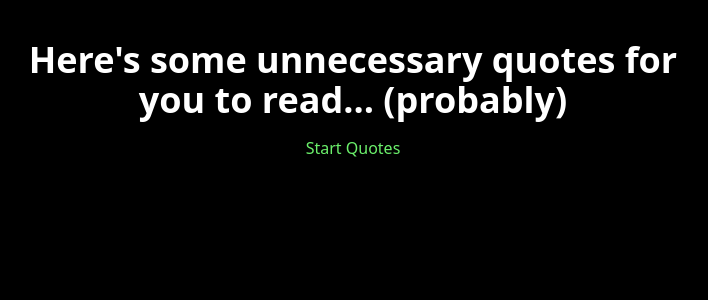
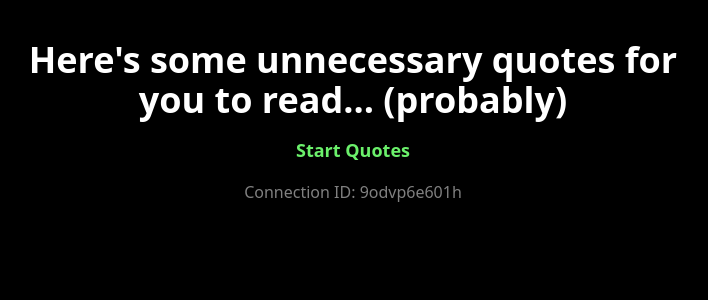
Before and after one commit to raflymln/nextjs-sse-test, a Next.js app: page / in a window 1280 px wide. Shown: the top 300 px of the page, without its empty margins (287-995 px from the left). Built offline with nearby package versions, Linux system fonts and the light colour scheme.

Commit message:
refactor(app): add connectionId and better & clear logging

```diff
--- a/src/app/page.tsx
+++ b/src/app/page.tsx
@@ -2,9 +2,10 @@
 
 import { mc } from "@/lib/functions";
 
-import { Fragment, useCallback, useEffect, useState } from "react";
+import { Fragment, useCallback, useEffect, useMemo, useState } from "react";
 
 export default function Page() {
+    const connectionId = useMemo(() => Math.random().toString(36).slice(2), []);
     const [messages, setMessages] = useState([]);
     const [isConnectionOpen, setIsConnectionOpen] = useState(false);
 
@@ -15,15 +16,15 @@ export default function Page() {
     useEffect(() => {
         if (!isConnectionOpen) return;
 
-        const eventSource = new EventSource("/sse");
+        const eventSource = new EventSource(`/sse?connectionId=${connectionId}`);
 
         eventSource.onopen = () => {
-            console.log("Connection established");
+            console.log("[SSE] Connection established");
         };
 
         eventSource.onmessage = (event) => {
             if (event.data === "OK") {
-                console.log("Received OK message");
+                console.log("[SSE] Received OK message");
                 return;
             }
 
@@ -31,16 +32,16 @@ export default function Page() {
         };
 
         eventSource.onerror = (event) => {
-            console.error("Error:", event);
+            console.error("[SSE] Error:", event);
 
             if (eventSource.readyState === EventSource.CLOSED) {
-                console.log("Connection closed");
+                console.log("[SSE] Connection closed because of an error");
                 setIsConnectionOpen(false);
             }
         };
 
         const cleanup = () => {
-            console.log("Closing connection");
+            console.log("[SSE] Closing connection");
             eventSource.close();
             window.removeEventListener("beforeunload", cleanup);
         };
@@ -48,7 +49,7 @@ export default function Page() {
         window.addEventListener("beforeunload", cleanup);
 
         return cleanup;
-    }, [isConnectionOpen]);
+    }, [connectionId, isConnectionOpen]);
 
     useEffect(() => {
         window.scrollTo({
@@ -68,9 +69,11 @@ export default function Page() {
             ))}
 
             {/* eslint-disable-next-line tailwindcss/no-arbitrary-value */}
-            <button className={mc("hover:opacity-75 duration-200", isConnectionOpen ? "text-[#f06b6b]" : "text-[#6bf06b]")} onClick={onToggleConnection}>
+            <button className={mc("hover:opacity-75 duration-200 font-bold text-lg", isConnectionOpen ? "text-[#f06b6b]" : "text-[#6bf06b]")} onClick={onToggleConnection}>
                 {isConnectionOpen ? "Stop" : "Start"} Quotes
             </button>
+
+            <span className="opacity-50">Connection ID: {connectionId}</span>
 
             <div className="h-96 w-full" />
         </div>
--- a/src/app/sse/route.ts
+++ b/src/app/sse/route.ts
@@ -4,7 +4,14 @@ import { PHASE_PRODUCTION_BUILD } from "next/constants";
 
 export async function GET(request: NextRequest) {
     if (process.env.NEXT_PHASE === PHASE_PRODUCTION_BUILD) {
-        return new Response("OK", { status: 200 });
+        return new Response(null, { status: 204 });
+    }
+
+    const searchParams = request.nextUrl.searchParams;
+    const connectionId = searchParams.get("connectionId");
+
+    if (!connectionId) {
+        return new Response("Connection ID is required", { status: 400 });
     }
 
     const responseStream = new TransformStream();
@@ -18,9 +25,9 @@ export async function GET(request: NextRequest) {
         try {
             const dataString = typeof data === "string" ? data : JSON.stringify(data);
             writer.write(encoder.encode(`data: ${dataString}\n\n`));
-            console.info(`Sending data to client...`);
+            console.info(`[SSE] Sending data to client...`, { connectionId });
         } catch (error) {
-            console.error(`Error sending event:`, error);
+            console.error(`[SSE] Error sending event:`, { connectionId, error });
         }
     };
 
@@ -30,20 +37,18 @@ export async function GET(request: NextRequest) {
 
         try {
             await writer.close();
-
-            console.info(`Client disconnected`);
+            console.info(`[SSE] Client disconnected`, { connectionId });
         } catch (error) {
             // Suppress the error if it's about the stream already being closed
             if (error instanceof Error && error.name === "TypeError" && error.message.includes("WritableStream is closed")) return;
-
-            console.error(`Error closing writer:`, error);
+            console.error(`[SSE] Error closing writer:`, { connectionId, error });
         }
     };
 
     try {
         sendStreamData("OK");
 
-        console.log(`Client connected`);
+        console.log(`[SSE] Client connected`, { connectionId });
 
         const getData = async () => {
             const response = await fetch("https://some-random-api.com/animu/quote");
@@ -53,7 +58,6 @@ export async function GET(request: NextRequest) {
             }
 
             const data = await response.json();
-
             return data.sentence;
         };
 
@@ -72,9 +76,9 @@ export async function GET(request: NextRequest) {
         }, 3000);
 
         request.signal.onabort = async () => {
-            console.log(`Abort signal received`);
+            console.log(`[SSE] Abort signal received from client`, { connectionId });
             await closeStream();
-            return new Response("OK", { status: 200 });
+            return new Response(null, { status: 204 });
         };
 
         return new Response(responseStream.readable, {
@@ -91,6 +95,10 @@ export async function GET(request: NextRequest) {
 }
 
 // WTF Next.js? Why when i only use GET method, this route is not registered as API route?
+// This error/bugs only can be found in production build with Dockerfile
+// ----------------------------------------
+// To reproduce, delete/comment this POST method and build the image and run the container
+// Then try to access the route, it will throw an error mentioning 204 Response constructor error
 export async function POST() {
     return new Response("Method Not Allowed", { status: 405 });
 }
```
